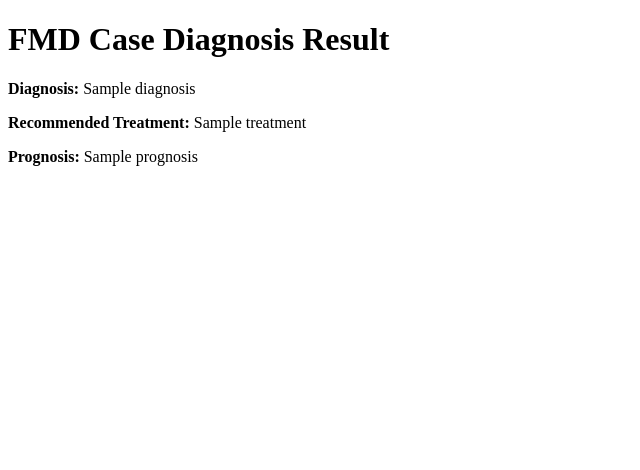
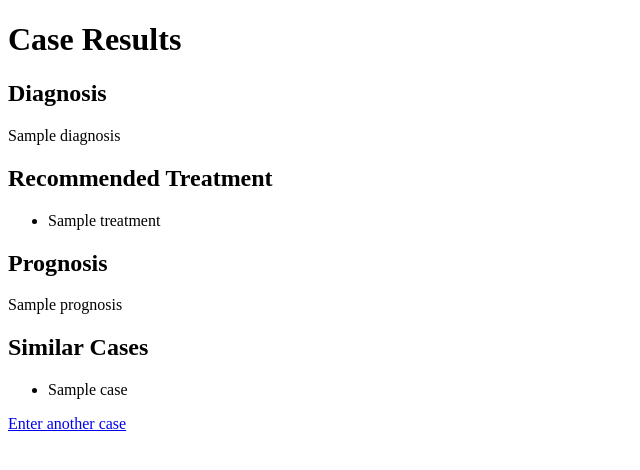
Before and after one commit to swafey-karanja/AI-based-Animal-Husbandry-system, a Flask app: template templates/result.html in a window 1280 px wide. Shown: the top 470 px of the page, without its empty margins (0-640 px from the left). Run offline with Flask 3, Linux system fonts and the light colour scheme; the template is opened without the code that fills it: most values are stand-ins (such as "Sample title", 1, 10 or a date in 2020).

Commit message:
CBS complete

```diff
--- a/CaseBasedSystem.py
+++ b/CaseBasedSystem.py
@@ -518,7 +518,7 @@ def fetch_unknown_diagnosis_cases(case_database):
     """
     unknown_diagnosis_cases = {}
     for case_id, case in case_database.items():
-        if case['Diagnosis'] == 'Unknown':
+        if case['Diagnosis'] == 'No similar cases found.':
             unknown_diagnosis_cases[case_id] = case
     return unknown_diagnosis_cases
 
--- a/app.py
+++ b/app.py
@@ -1,25 +1,47 @@
-from flask import Flask, render_template, request
-import CaseBasedSystem as cbs
+from flask import Flask, request, render_template, redirect, url_for
+import os
+from CaseBasedSystem import (
+    load_case_database, calculate_overall_similarity,
+    retrieve_similar_cases, diagnose_and_treat, predict_prognosis,
+    update_case_database, save_case_database, fetch_unknown_diagnosis_cases,
+    update_case
+)
 
 app = Flask(__name__)
 
 
-@app.route('/', methods=['GET', 'POST'])
+@app.route('/')
 def index():
-    if request.method == 'POST':
-        symptoms = request.form.getlist('symptoms')
-        animal_age = int(request.form.get('animal_age', 0))
-        animal_sex = request.form.get('animal_sex')
-        environmental_conditions = request.form.get('environmental_conditions')
+    return render_template('index.html')
 
-        new_case = {
-            'Symptoms': symptoms,
-            'Animal Age (Months)': animal_age,
-            'Animal Sex': animal_sex,
-            'Environmental Conditions': environmental_conditions
-        }
 
-    # Define the weights dictionary
+@app.route('/submit', methods=['POST'])
+def submit():
+    symptoms = request.form['symptoms'].split(',')
+    animal_age = int(request.form['animal_age'])
+    animal_sex = request.form['animal_sex']
+    environmental_conditions = request.form['environmental_conditions']
+
+    new_case = {
+        'Symptoms': symptoms,
+        'Animal Age (Months)': animal_age,
+        'Animal Sex': animal_sex,
+        'Environmental Conditions': environmental_conditions
+    }
+
+    file_path = 'FMD cases.csv'
+
+    if os.path.exists(file_path):
+        case_database = load_case_database(file_path)
+    else:
+        return render_template(
+            'result.html', diagnosis="Error: Case database not found.",
+            treatment=[], prognosis="N/A", similar_cases=[])
+
+    # Debugging: Print the new case and loaded case database
+    print("New Case:", new_case)
+    print("Loaded Case Database:", list(case_database.items())[:5])
+
     weights = {
         'Symptoms': 0.6,
         'Animal Age (Months)': 0.2,
@@ -27,44 +49,72 @@ def index():
     }
 
     similarity_threshold = 0.5
-    case_database = cbs.load_case_database('FMD cases.csv')
-    similar_cases = cbs.retrieve_similar_cases(
+    similar_cases = retrieve_similar_cases(
         new_case, case_database, similarity_threshold, top_n=3)
 
+    # Debugging: Print similar cases
+    print("Similar Cases:", similar_cases)
+
     if similar_cases:
-        diagnosis, treatment = cbs.diagnose_and_treat(
-            new_case, similar_cases)
-        prognosis = cbs.predict_prognosis(new_case, similar_cases)
+        diagnosis, treatment = diagnose_and_treat(new_case, similar_cases)
+        prognosis = predict_prognosis(new_case, similar_cases)
     else:
-        overall_similarity = cbs.calculate_overall_similarity(
+        overall_similarity = calculate_overall_similarity(
             new_case, case_database, weights)
+
+        # Debugging: Print overall similarity
+        print("Overall Similarity:", overall_similarity)
+
         if overall_similarity < similarity_threshold:
-            diagnosis, treatment = cbs.diagnose_and_treat(
-                new_case, similar_cases)
+            diagnosis = "No similar cases found."
+            treatment = []
+            prognosis = "N/A"
             outcome = "Not determined yet"
-            case_database_updated = cbs.update_case_database(
+            case_database_updated = update_case_database(
                 case_database, new_case, diagnosis, treatment, outcome,
                 similarity_threshold)
+            save_case_database(case_database_updated, file_path)
+        else:
+            diagnosis = "Similar case found but below threshold."
+            treatment = []
+            prognosis = "N/A"
 
-            if case_database_updated != case_database:
-                print("No update to the case database.")
-            else:
-                cbs.save_case_database(
-                    case_database_updated, 'FMD cases.csv')
-                print("Case database updated with the new case.")
-        else:
-            print("Similarity score below threshold. New case not added.")
-
-        diagnosis = "Unknown"
-        treatment = ["Unknown"]
-        prognosis = "Unable to predict prognosis."
-
-    return render_template(
-        'result.html', diagnosis=diagnosis,
-        treatment=treatment, prognosis=prognosis)
-
-    return render_template('index.html')
+    return render_template('result.html', diagnosis=diagnosis,
+                           treatment=treatment, prognosis=prognosis,
+                           similar_cases=similar_cases)
 
 
-if __name__ == '__main__':
-    app.run()
+@app.route('/unknown_cases')
+def unknown_cases():
+    file_path = 'FMD cases.csv'
+    if os.path.exists(file_path):
+        case_database = load_case_database(file_path)
+        unknown_cases = fetch_unknown_diagnosis_cases(case_database)
+        return render_template('unknown_cases.html', cases=unknown_cases)
+    else:
+        return render_template('unknown_cases.html', cases={})
+
+
+@app.route('/edit_case/<case_id>', methods=['GET', 'POST'])
+def edit_case(case_id):
+    file_path = 'FMD cases.csv'
+    if os.path.exists(file_path):
+        case_database = load_case_database(file_path)
+        case = case_database.get(case_id)
+
+        if request.method == 'POST':
+            diagnosis = request.form['diagnosis']
+            treatment = request.form['treatment'].split(',')
+            outcome = request.form['outcome']
+            case_database_updated = update_case(
+                case_database, case_id, diagnosis, treatment, outcome)
+            save_case_database(case_database_updated, file_path)
+            return redirect(url_for('unknown_cases'))
+
+        return render_template('update_case.html', case=case, case_id=case_id)
+    else:
+        return render_template('update_case.html', case=None, case_id=case_id)
+
+
+if __name__ == "__main__":
+    app.run(debug=True)
--- a/templates/result.html
+++ b/templates/result.html
@@ -1,12 +1,28 @@
 <!DOCTYPE html>
-<html>
+<html lang="en">
 <head>
-    <title>FMD Case Diagnosis Result</title>
+    <meta charset="UTF-8">
+    <meta name="viewport" content="width=device-width, initial-scale=1.0">
+    <title>Case Results</title>
 </head>
 <body>
-    <h1>FMD Case Diagnosis Result</h1>
-    <p><strong>Diagnosis:</strong> {{ diagnosis }}</p>
-    <p><strong>Recommended Treatment:</strong> {{ treatment|join(', ') }}</p>
-    <p><strong>Prognosis:</strong> {{ prognosis }}</p>
+    <h1>Case Results</h1>
+    <h2>Diagnosis</h2>
+    <p>{{ diagnosis }}</p>
+    <h2>Recommended Treatment</h2>
+    <ul>
+        {% for treatment in treatment %}
+            <li>{{ treatment }}</li>
+        {% endfor %}
+    </ul>
+    <h2>Prognosis</h2>
+    <p>{{ prognosis }}</p>
+    <h2>Similar Cases</h2>
+    <ul>
+        {% for case in similar_cases %}
+            <li>{{ case }}</li>
+        {% endfor %}
+    </ul>
+    <a href="{{ url_for('index') }}">Enter another case</a>
 </body>
 </html>
```
Also changed, not shown: templates/index.html (+16 -13 lines), templates/unknown_cases.html (added, +28 -0 lines), templates/update_case.html (added, +24 -0 lines), FMD cases.csv, 1 other file.
